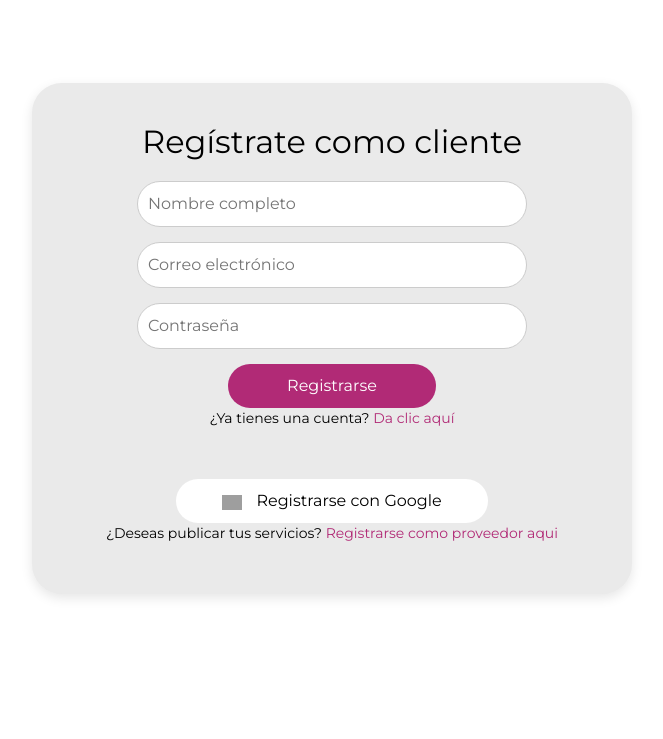
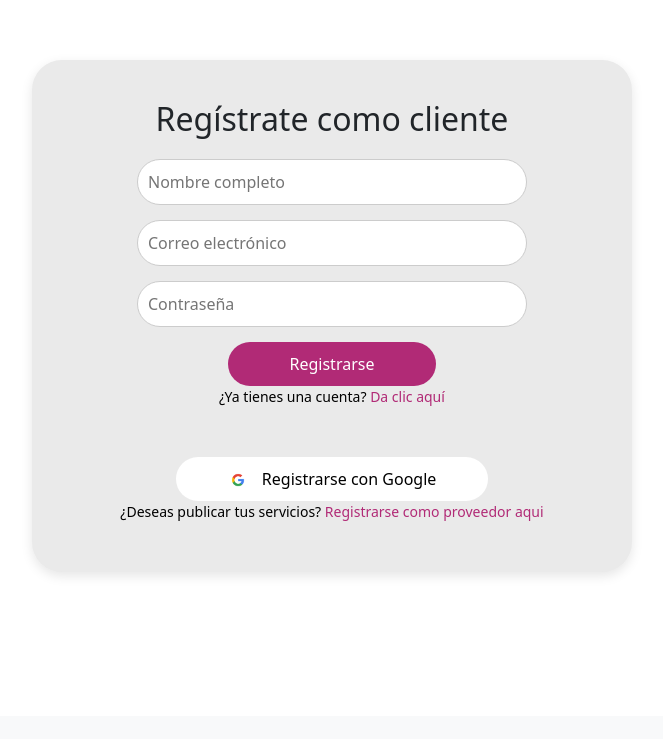
Before and after one commit to metodosformalesds/t4_mfds_2024, a Django app: page /registro_cliente/ in a window 1280 px wide. Shown: the part 126-865 px from the top of the page, without its empty margins (308-971 px from the left). After the commit the page ends 699 px from the top, so only its background shows below. Run offline with Django 4.2, Linux system fonts and the light colour scheme; grey boxes are pictures that could not be loaded.

Commit message:
Se movieron los archivos estaticos globales y se actualizo el archivo registro_cliente.html

```diff
--- a/Usuarios/static/css/globales.css
+++ /dev/null
@@ -1,48 +0,0 @@
-:root {
-    --main-font-color: #000000;
-    --main-bg-color: #ffffff;
-    --font-family: 'Montserrat', sans-serif;
-    --heading-size: 2.5rem;
-    --text-size: 1.2rem;
-}
-
-/* Global styles */
-body {
-    font-family: var(--font-family);
-    color: var(--main-font-color);
-    background-color: var(--main-bg-color); /* Cambiar a un color de fondo definido */
-}
-
-h1 {
-    font-size: var(--heading-size);
-    color: var(--main-font-color);
-}
-
-p {
-    font-size: var(--text-size);
-}
-
-/* Estilos del botón */
-.btn {
-    background-color: #582168; /* Utiliza la variable definida */
-    color: white; /* Color del texto */
-    border: none;
-}
-
-.btn-primary:hover {
-    background-color: #9e4ab8; /* Color al pasar el mouse */
-}
-
-/* Navbar styles */
-.navbar {
-    background-color: #eaeaea; /* Cambiar si deseas usar una variable */
-}
-
-.navbar-brand, .nav-link {
-    font-size: 1rem;
-    color: var(--main-font-color) !important;
-}
-
-.navbar-toggler-icon {
-    background-color: var(--main-font-color); /* Cambiar de color a un fondo */
-}
--- a/Usuarios/templates/registro_cliente.html
+++ b/Usuarios/templates/registro_cliente.html
@@ -1,15 +1,16 @@
+{% load static %}
 <!DOCTYPE html>
 <html lang="es">
 <head>
   <meta charset="UTF-8">
   <meta name="viewport" content="width=device-width, initial-scale=1.0">
   <title>Registrate</title>
-  <link rel="icon" href="img/logoICONO.ico" type="image/x-icon">
+  <link rel="icon" href="{% static 'images/logoICONO.ico' %}" type="image/x-icon">
   <!-- Bootstrap CSS -->
   <link href="https://cdn.jsdelivr.net/npm/bootstrap@5.3.0/dist/css/bootstrap.min.css" rel="stylesheet">
   <!-- Archivo CSS personalizado -->
-  <link rel="stylesheet" href="css/globales.css">
-  <link rel="stylesheet" href="css/registro_cliente.css">
+  <link rel="stylesheet" type="text/css" href="{% static 'css/globales.css' %}">
+  <link rel="stylesheet" type="text/css" href="{% static 'css/registro_cliente.css' %}">
   <!-- Fuentes de Google -->
   <link href="https://fonts.googleapis.com/css2?family=Montserrat:wght@400;700&display=swap" rel="stylesheet">
 </head>
@@ -17,28 +18,28 @@
   <!-- Barra de navegación -->
   <nav class="navbar navbar-expand-lg navbar-light bg-light">
     <div class="container-fluid">
-      <a class="navbar-brand" href="#"><img class=logo src="img/logoDR.png" alt="Logo" width="105" height="auto"></a>
+      <a class="navbar-brand" href="{% url 'index' %}"><img class=logo src="{% static 'images/logoDR.png' %}" alt="Logo" width="105" height="auto"></a>
       <button class="navbar-toggler" type="button" data-bs-toggle="collapse" data-bs-target="#navbarNav" aria-controls="navbarNav" aria-expanded="false" aria-label="Toggle navigation">
         <span class="navbar-toggler-icon"></span>
       </button>
       <div class="collapse navbar-collapse" id="navbarNav">
         <ul class="navbar-nav ms-left">
           <li class="nav-item">
-            <a class="nav-link active" aria-current="page" href="#">Inicio</a>
+            <a class="nav-link active" aria-current="page" href="{% url 'index' %}">Inicio</a>
           </li>
           <li class="nav-item">
             <a class="nav-link active" href="#">Servicios</a>
           </li>
           <li class="nav-item">
-            <a class="nav-link active" href="#">Acerca de</a>
+            <a class="nav-link active" href="{% url 'acerca_de' %}">Acerca de</a>
           </li>
         </ul>
         <ul class="navbar-nav ms-auto">
           <li class="nav-item">
-            <a class="nav-link active" href="#">Iniciar sesion</a>
+            <a class="nav-link active" href="{% url 'inicio_sesion' %}">Iniciar sesion</a>
           </li>
           <li class="nav-item">
-            <button type="button" class="btn btn-primary">Únete</button>
+            <a href="{% url 'registro_cliente' %}" class="btn btn-primary">Únete</a>
           </li>
         </ul>
       </div>
@@ -55,14 +56,14 @@
 
         <button type="submit" class="register-btn">Registrarse</button>
 
-        <label>¿Ya tienes una cuenta? <a href="#">Da clic aquí</a></label>
+        <label>¿Ya tienes una cuenta? <a href="{% url 'inicio_sesion' %}">Da clic aquí</a></label>
         <div class="google-register">
             <button type="button" class="google-btn">
-                <img src="img/google_logo.png" alt="Google logo" class="google-logo">
+                <img src="{% static 'images/google_logo.png' %}" alt="Google logo" class="google-logo">
                 Registrarse con Google
             </button>
         </div>
-        <label>¿Deseas publicar tus servicios? <a href="#">Registrarse como proveedor aqui</a></label>
+        <label>¿Deseas publicar tus servicios? <a href="{% url 'registro_proveedor' %}">Registrarse como proveedor aqui</a></label>
 
     </form>
 </section>
```
